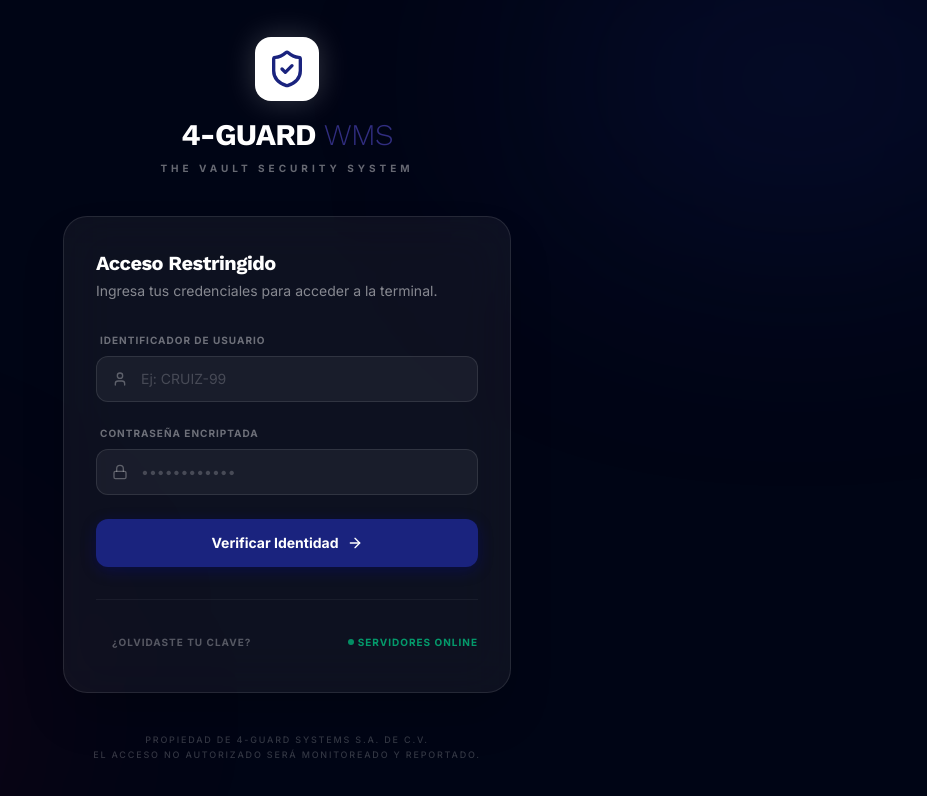
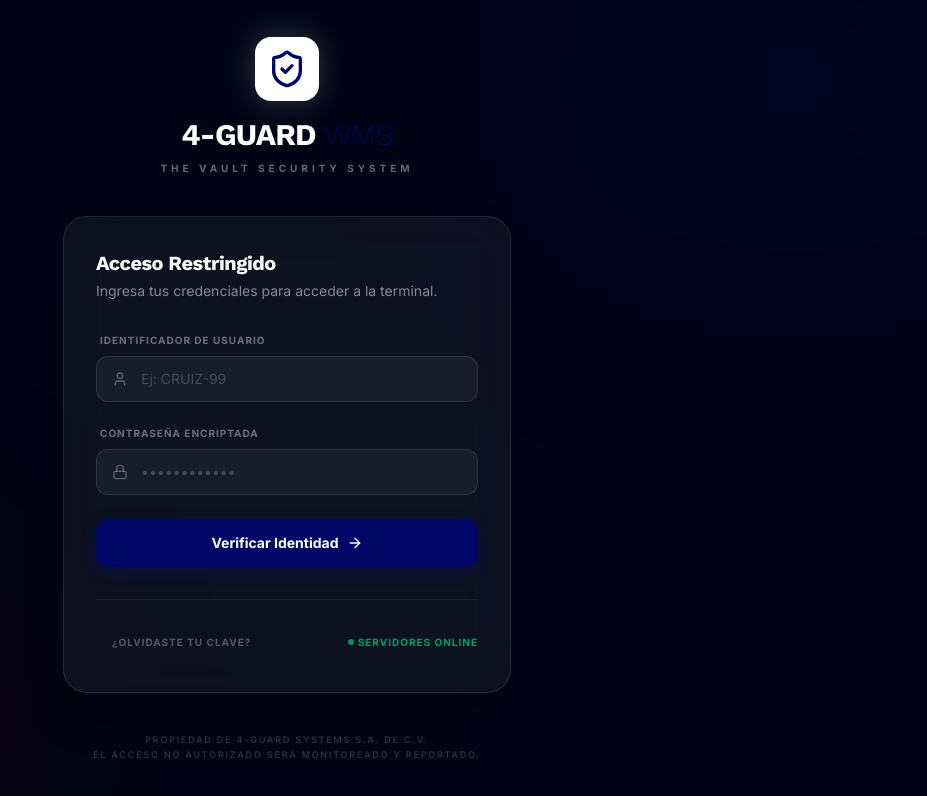
Before and after one commit to IsacThemis/4guard-app, a Next.js app in the folder projects/4guard-app/: page /login in a window 1280 px wide. Shown: the top 796 px of the page, without its empty margins (353-1280 px from the left). Built offline with nearby package versions, Linux system fonts and the light colour scheme.

Commit message:
fix: Change primary color from purple to blue (company color)

```diff
--- a/projects/4guard-app/src/app/globals.css
+++ b/projects/4guard-app/src/app/globals.css
@@ -31,9 +31,9 @@
   --color-blue-800: #1e40af;
   --color-blue-900: #1e3a8a;
 
-  /* The Vault - Premium Palette (Light Mode) */
-  --primary: #1a237e;
-  --primary-container: #312e81;
+  /* The Vault - Premium Palette (Light Mode) - Blue Theme */
+  --primary: #000666;
+  --primary-container: #000554;
   --secondary: #bb0112;
   --accent: #f97316;
   --success: #059669;
@@ -63,9 +63,9 @@
 
 /* Layer 3: Dark Mode Overrides (Only semantic tokens) */
 [data-theme="dark"] {
-  /* The Vault - Dark Mode - Better contrast */
-  --primary: #818cf8;
-  --primary-container: #4f46e5;
+  /* The Vault - Dark Mode - Blue Theme */
+  --primary: #3b82f6;
+  --primary-container: #1d4ed8;
   --secondary: #f87171;
   --accent: #fb923c;
   --success: #34d399;
```
